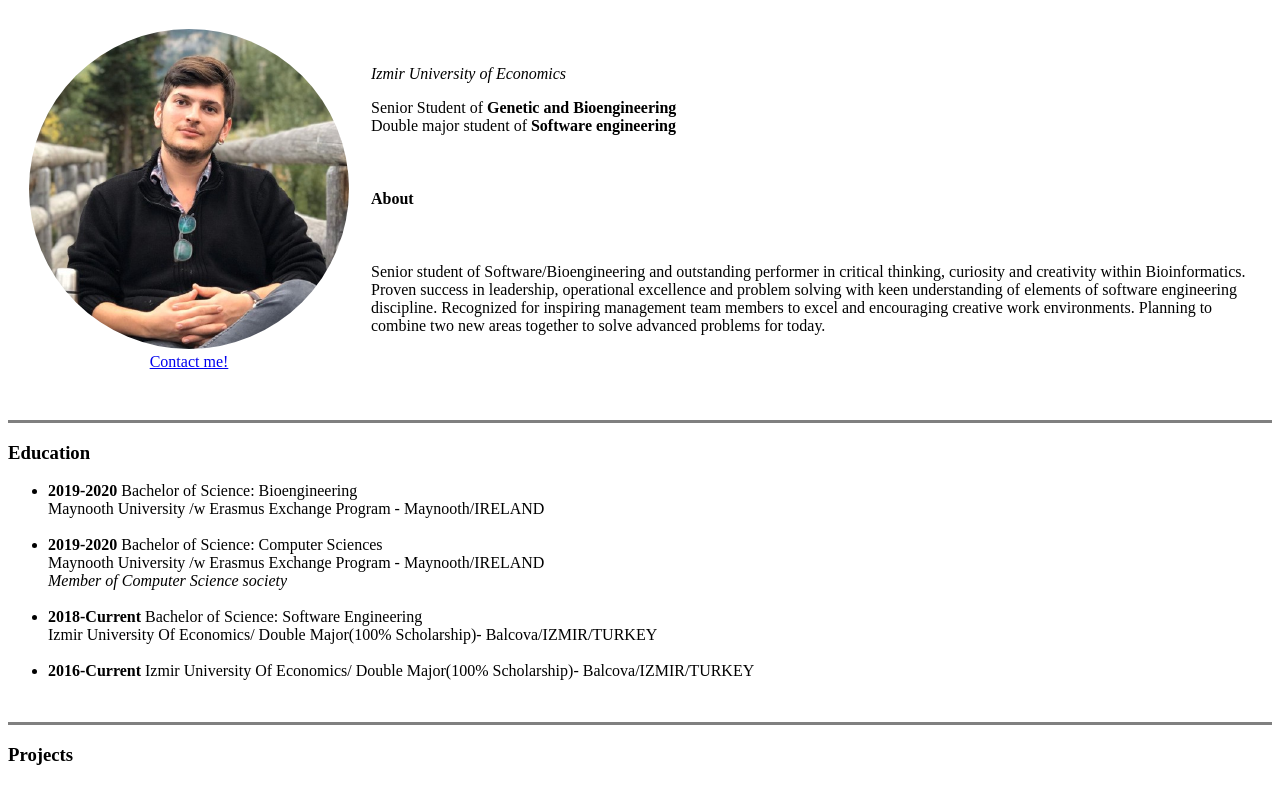
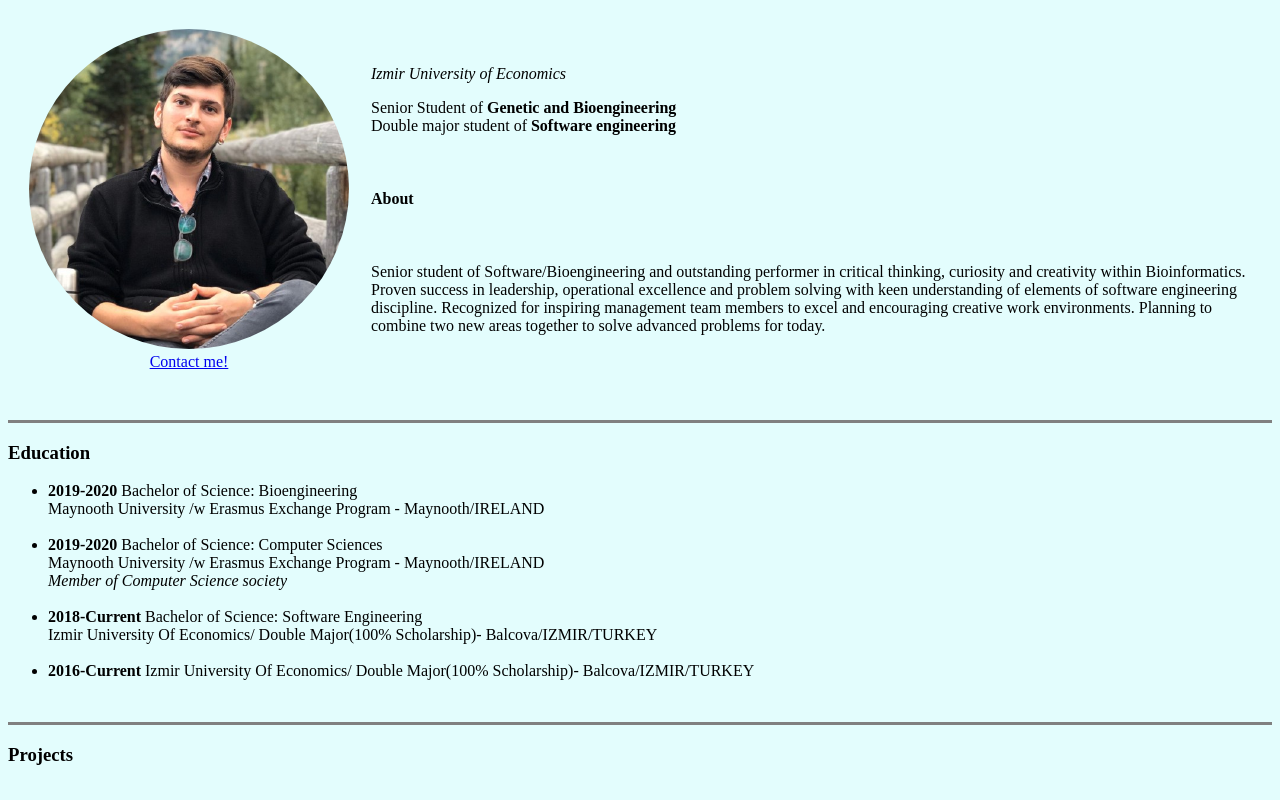
Before and after one commit to UgurDURA/CV, a plain HTML site: page index.html in a window 1280 px wide. Shown: the top 800 px of the page. Drawn offline with Linux system fonts and the light colour scheme.

Commit message:
Add files via upload

```diff
--- a/index.html
+++ b/index.html
@@ -6,7 +6,7 @@
   <title>Ugur's Personal Site</title>
 </head>
 
-<body>
+<body style="background-color: #e3fdfd;">
   <table cellspacing="20">
     <tr>
       <td><img src="Images\circle-cropped.png" alt="ugur's profile picture"> <center>
```
